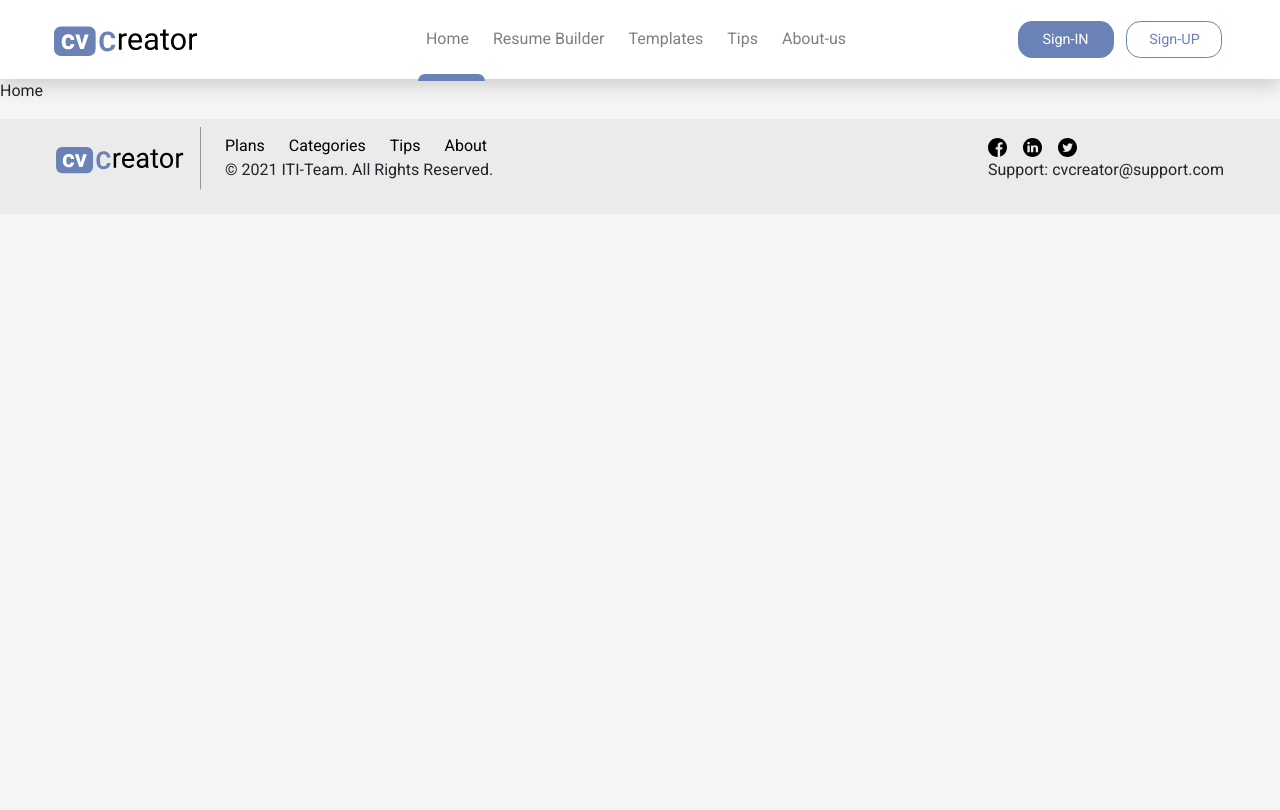
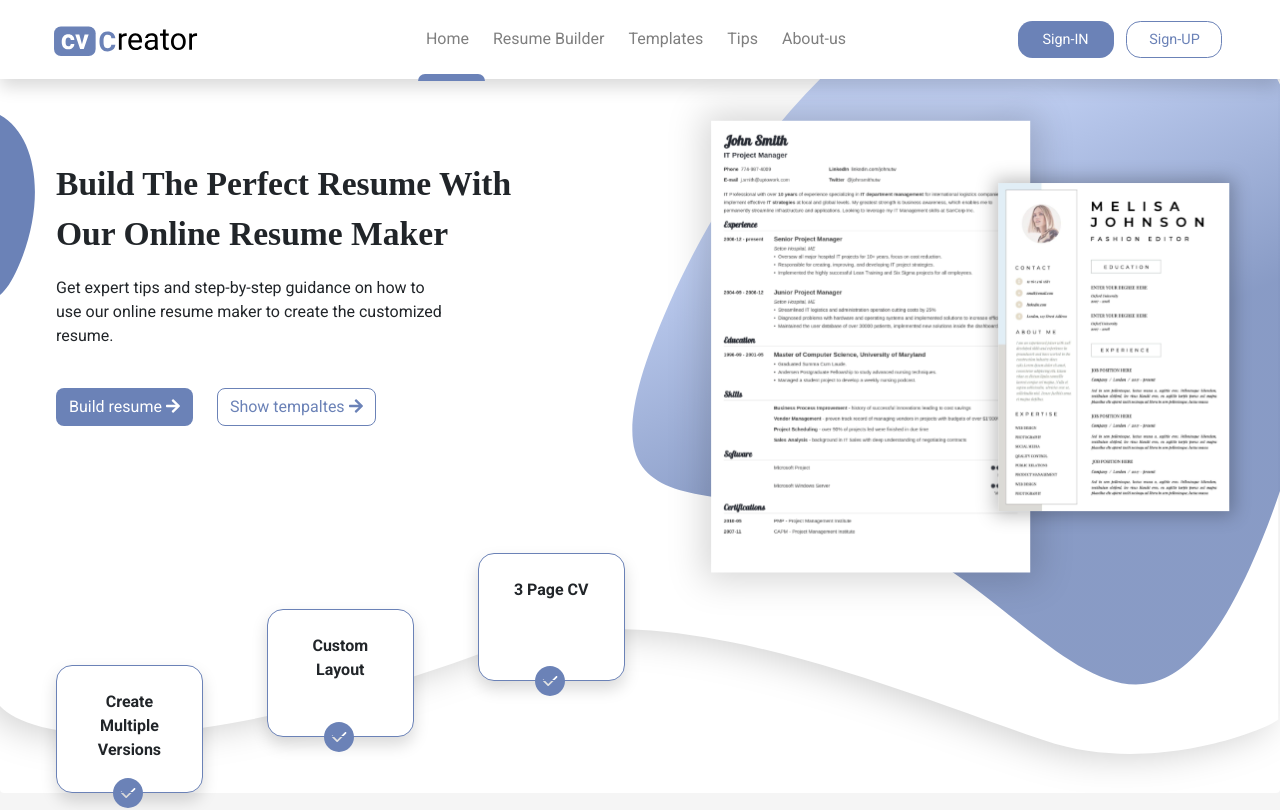
Before and after one commit to sohaila-mohamed/CV-Creator-ClientSide, a React (Create React App) app: page / in a window 1280 px wide. Shown: the top 810 px of the page. Built offline with nearby package versions, Linux system fonts and the light colour scheme.

Commit message:
commiting categories

```diff
--- a/src/App.js
+++ b/src/App.js
@@ -18,7 +18,7 @@ function App() {
         <Route path="/about-us" render={() => <p>About</p>} />
         <Route path="/sign-in" component={AuthWrapper} />
         <Route path="/sign-up" component={AuthWrapper} />
-        <Route exact path="/" render={() => <p>Home</p>} />
+        <Route exact path="/" component={Home} />
         <Route path="*" render={() => <p>404</p>} />
       </Switch>
       <Footer />
```
